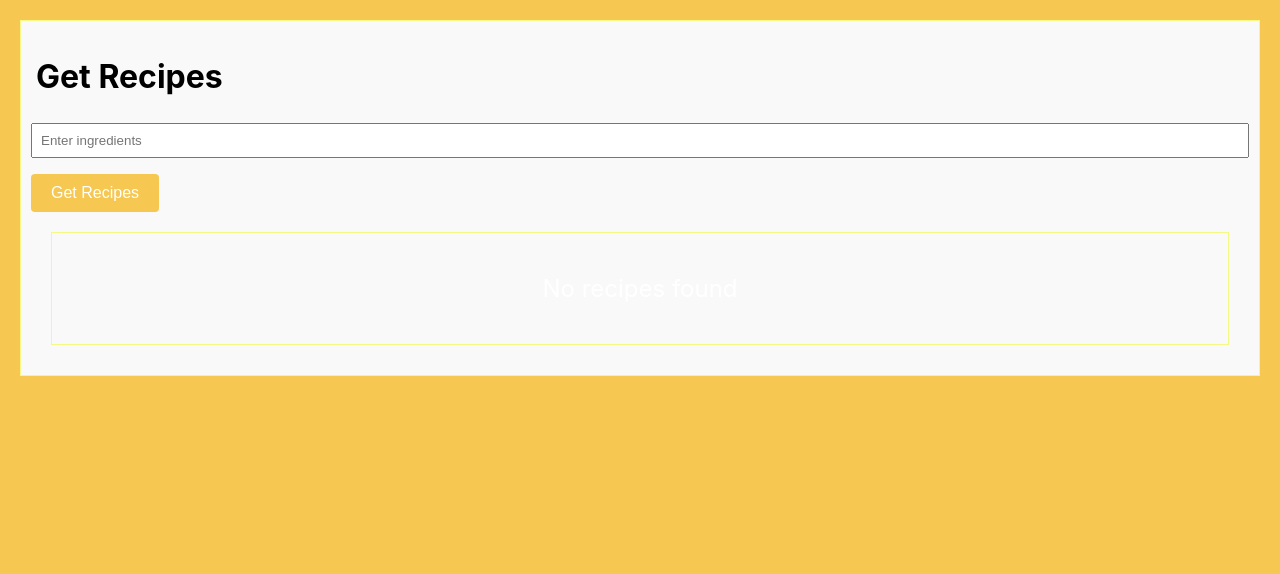
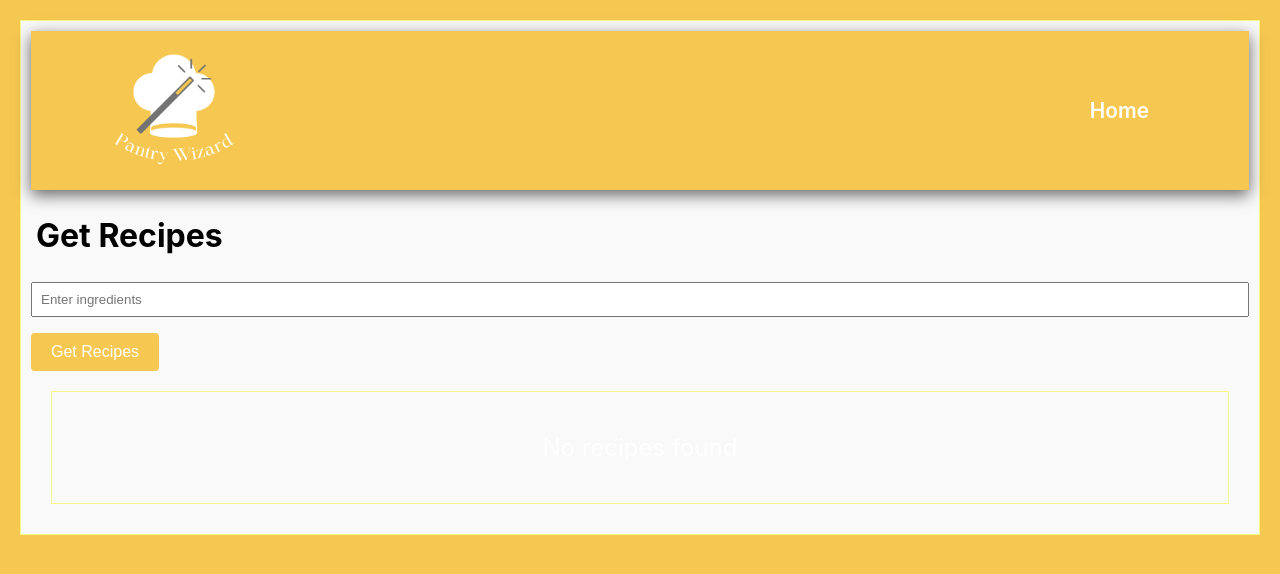
Before and after one commit to tsagaanb/411_Project_Team8, a React (Create React App) app in the folder pantryfront/: page /getRecipe in a window 1280 px wide. Shown: the top 574 px of the page. Built offline with nearby package versions, Linux system fonts and the light colour scheme.

Commit message:
navbar update

```diff
--- a/pantryfront/src/getRecipe.js
+++ b/pantryfront/src/getRecipe.js
@@ -28,6 +28,7 @@ function GetRecipes() {
 
   return (
     <div className="recipe-container" style={{ color: 'black' }}>
+      <Navbar />
       <h1>Get Recipes</h1>
       <form
         onSubmit={(e) => {
```
